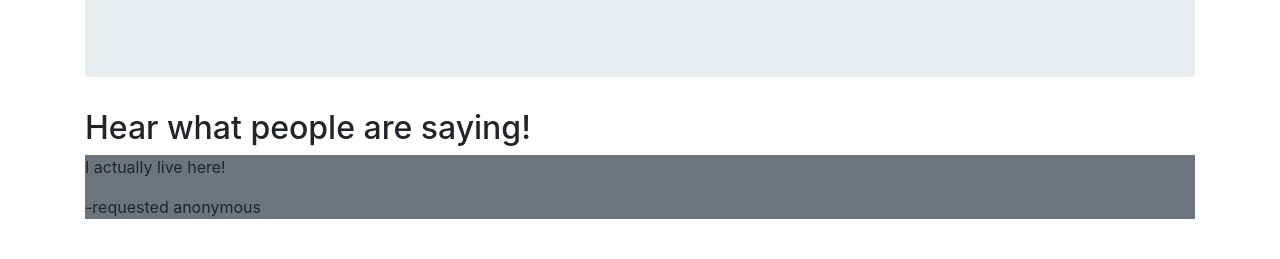
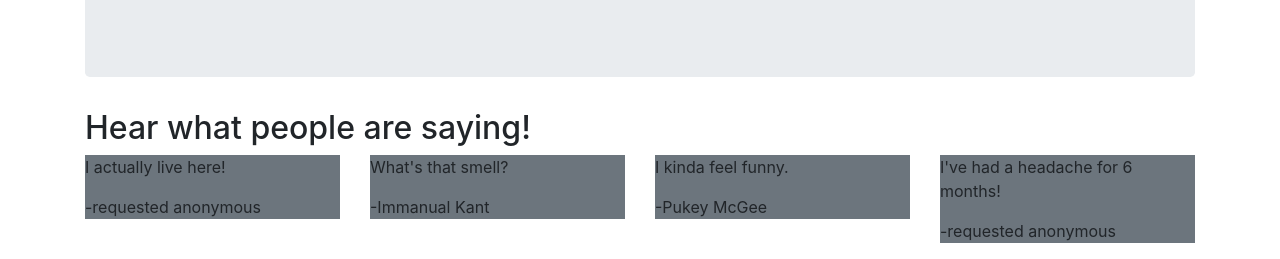
Before and after one commit to GarrettTrott/vactation, a plain HTML site: page index.html in a window 1280 px wide. Shown: the part 1004-1263 px from the top of the page. Before the commit the page ends 1239 px from the top, so only its background shows below. Drawn offline with nearby package versions, Linux system fonts and the light colour scheme.

Commit message:
adds a grid and quotes

```diff
--- a/index.html
+++ b/index.html
@@ -14,10 +14,35 @@
         <p>If you are looking for some of the most rare cancers in the world, look no further. Gary, Indiana is home of the Jacksons! This place is really on the cutting edge of mediocre.</p>
       </div>
     <h2>Hear what people are saying!</h2>
-    <blockquote class="bg-secondary">
-        <p>I actually live here!</p>
-        <footer>-requested anonymous</footer>
-    </blockquote>
+    <div class="row">
+      <div class="col-3 ">
+        <blockquote class="bg-secondary">
+            <p>I actually live here!</p>
+            <footer>-requested anonymous</footer>
+        </blockquote>
+      </div>
+      <div class="col-3 well">
+        <blockquote class="bg-secondary">
+            <p>What's that smell?</p>
+            <footer>-Immanual Kant</footer>
+        </blockquote>
+      </div>
+      <div class="col-3 well">
+        <blockquote class="bg-secondary">
+            <p>I kinda feel funny.</p>
+            <footer>-Pukey McGee</footer>
+        </blockquote>
+      </div>
+      <div class="col-3 well">
+        <blockquote class="bg-secondary">
+            <p>I've had a headache for 6 months!</p>
+            <footer>-requested anonymous</footer>
+        </blockquote>
+      </div>
+    </div>
+      <div class="panel panel-defaul">
+
+      </div>
   </div>
   </body>
 </html>
```
